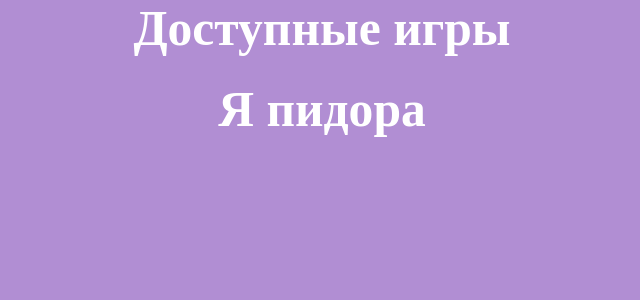
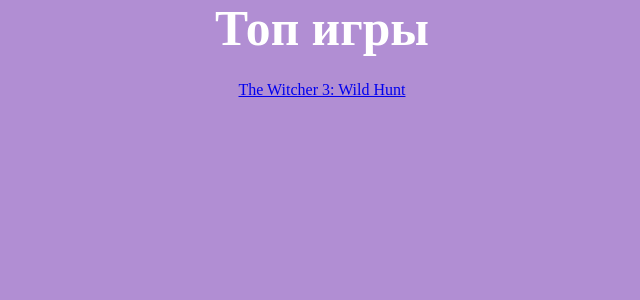
Before and after one commit to kokos1kkk/laba9-not-working, a Flask app: page / in a window 1280 px wide. Shown: the part 24-324 px from the top of the page, without its empty margins (318-958 px from the left). Run offline with Flask 2, Linux system fonts and the light colour scheme.

Commit message:
Update index.html

```diff
--- a/site2/templates/index.html
+++ b/site2/templates/index.html
@@ -2,7 +2,7 @@
 <html lang="ru">
 <head>
     <meta charset="UTF-8">
-    <title>Nigga</title>
+    <title>TopGames</title>
     <link href="/static/css/style.css" type="text/css" rel="stylesheet">
 </head>
 <body>
@@ -11,6 +11,6 @@
     </div>
 
     <div class="content">
-        <h1>Доступные игры</h1>
-        <h1>Я пидора</h1>
+        <h1>Топ игры</h1>
+        <a href="https://www.thewitcher.com/">The Witcher 3: Wild Hunt</a>
     </div>
```
